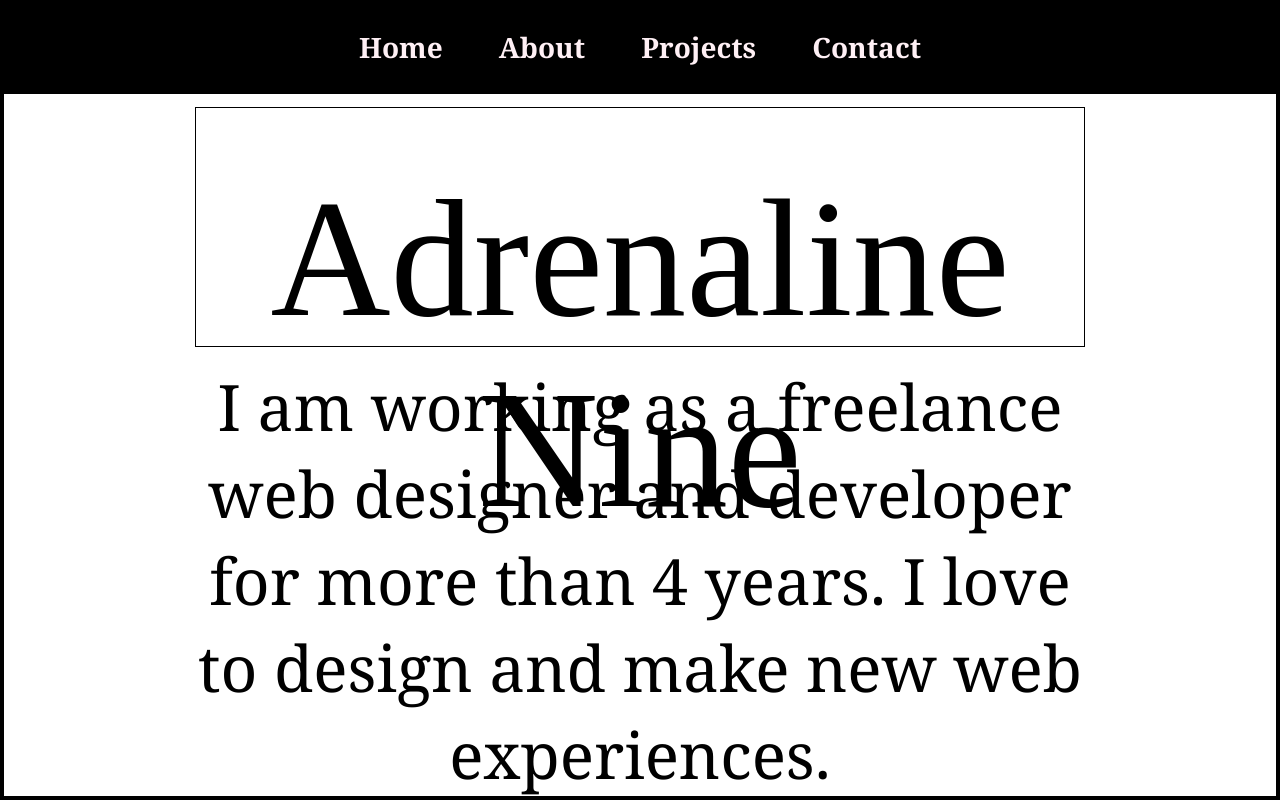
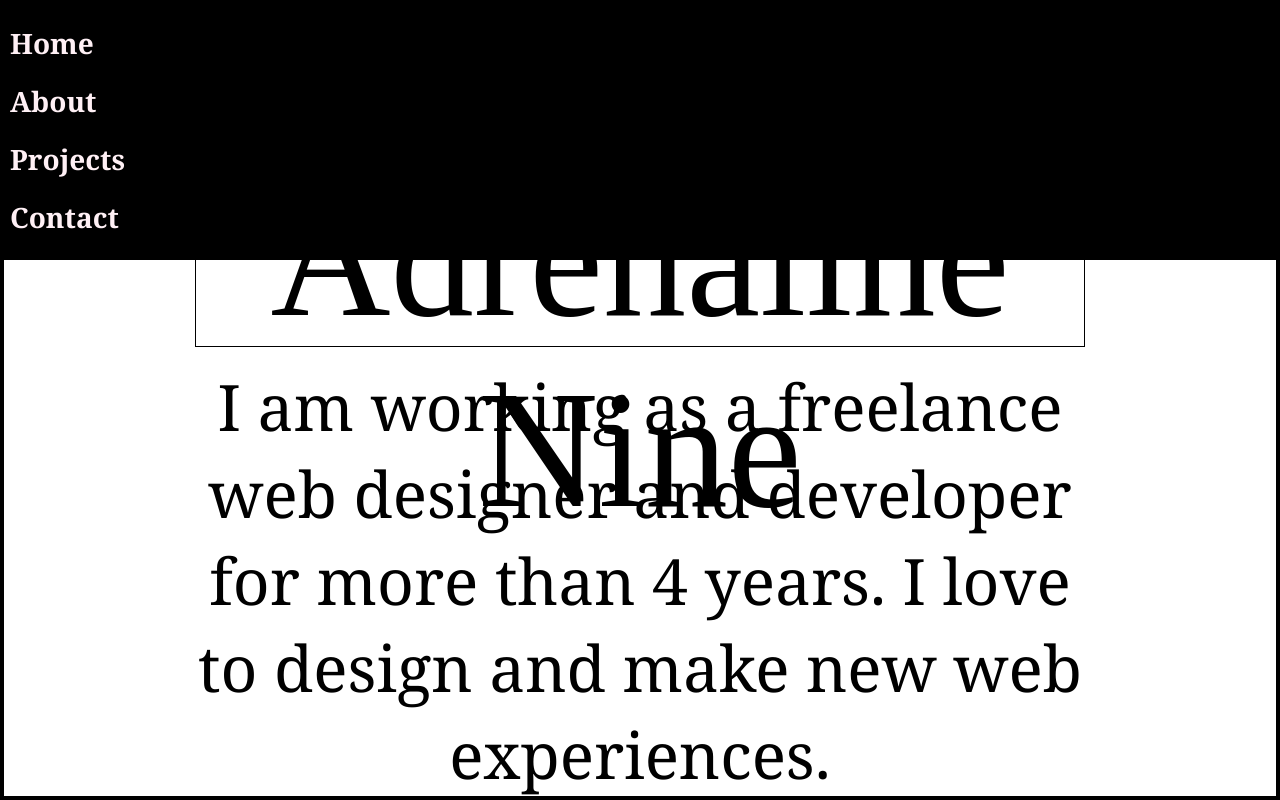
Before and after one commit to Adrenaline9/Personal-Portfolio, a Svelte app: page / in a window 1280 px wide. Shown: the top 800 px of the page. Built offline with nearby package versions, Linux system fonts and the light colour scheme.

Commit message:
2 files modified

```diff
--- a/src/components/NavMenu.js
+++ b/src/components/NavMenu.js
@@ -14,10 +14,11 @@ const NavStyles = styled.nav`
   ul {
     max-width: 1200px;
     margin: 0 auto;
-    width: 90%;
+    width: 60%;
     text-align: center;
+    display: flex;
+
     li {
-      display: inline-block;
       border-radius: 8px;
       transition: 0.3s ease background-color;
       &:hover {
@@ -26,16 +27,16 @@ const NavStyles = styled.nav`
       }
     }
     a {
-      display: inline-block;
+      display: flex;
       font-family: Georgia;
-      padding: 1rem 2rem;
+      padding: 10px;
       font-weight: bold;
       font-size: 2rem;
       color: var(--lavender);
       outline: none;
     }
     .active {
-      color: var(--white);
+      color: var(--black);
     }
   }
   .mobile-menu-icon {
@@ -86,8 +87,15 @@ const NavStyles = styled.nav`
       li {
         display: block;
         margin-bottom: 1rem;
-      }
+        &:hover {
+          width:70%;
+          margin: auto;
+}
     }
+  }
+  }
+  ul {
+    display: inline-block;
   }
 `;
 
--- a/src/styles/GlobalStyle.js
+++ b/src/styles/GlobalStyle.js
@@ -2,7 +2,8 @@ import { createGlobalStyle } from 'styled-components';
 import '../style.css';
 
 const GlobalStyle = createGlobalStyle`
-*{
+*{    width: 100%;
+
     padding: 0;
     margin: 0;
     box-sizing: border-box;
@@ -18,7 +19,6 @@ const GlobalStyle = createGlobalStyle`
     font-size: 14px;
     background-color: var(--green-2);
     color: var(--black);
-    width: 100%;
     margin: 0;
     padding: 0;
   }
```
